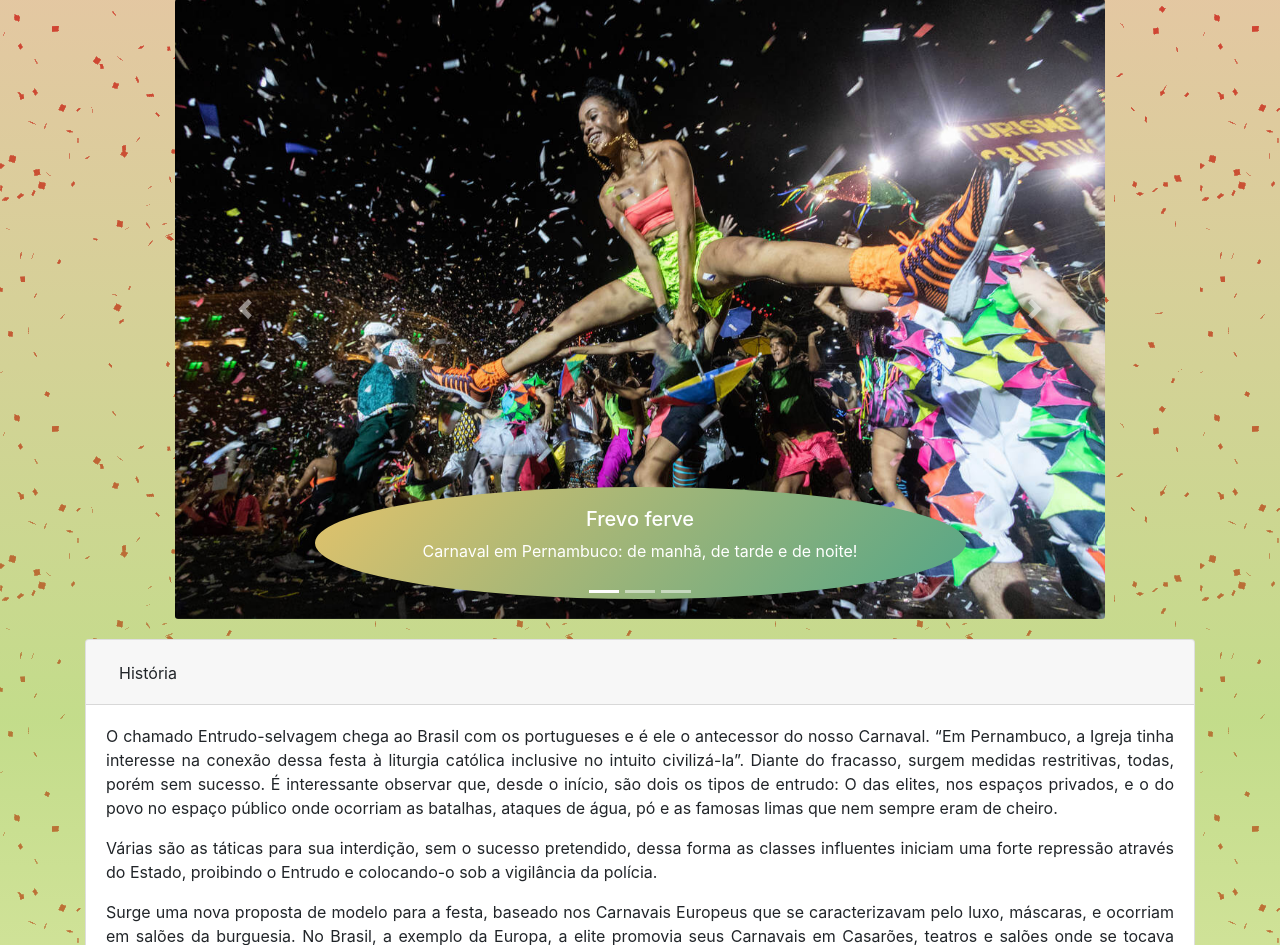
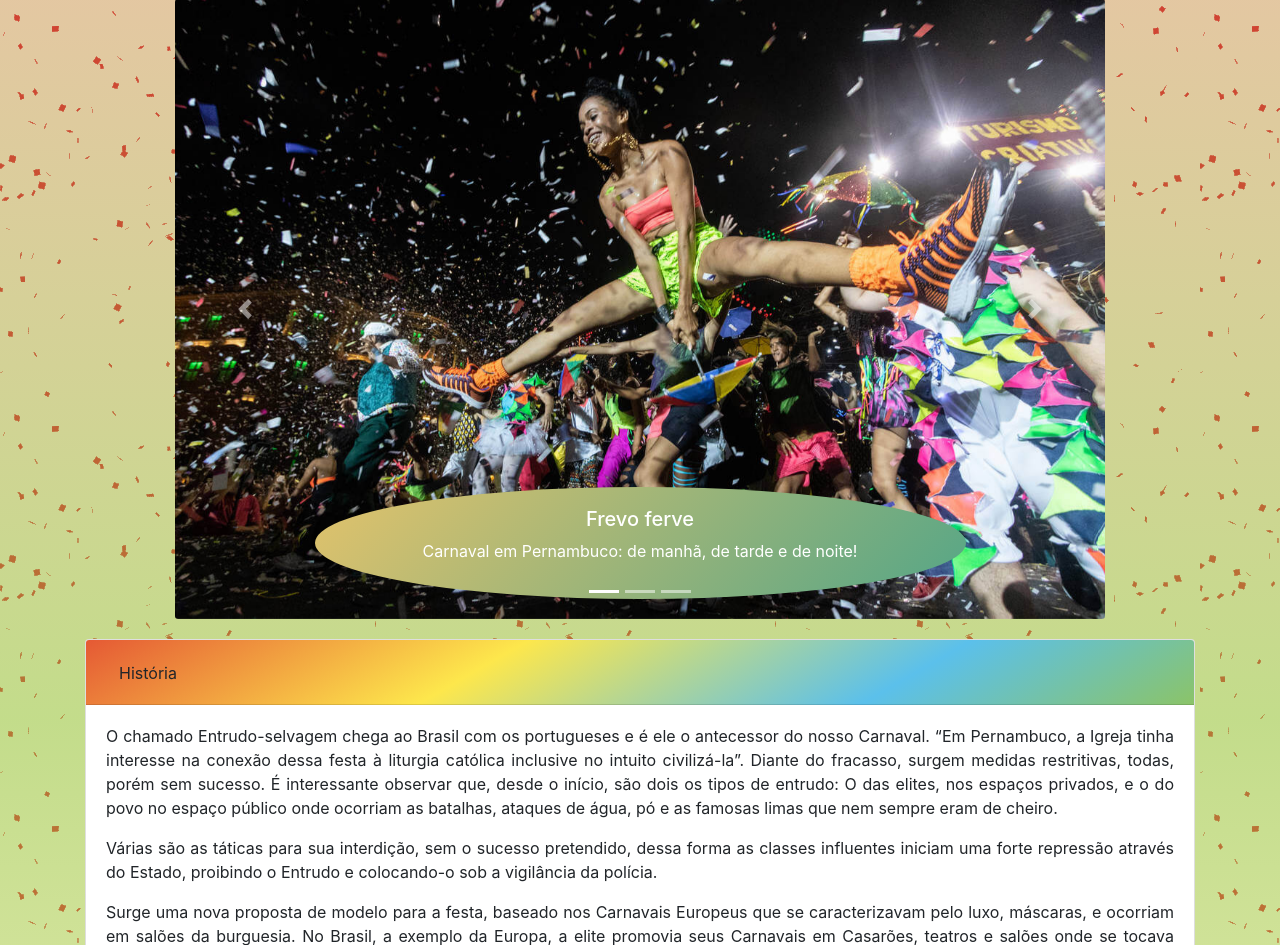
Before and after one commit to thiagojacinto/bootstrap-review-project-2020, a PHP site: page / in a window 1280 px wide. Shown: the part 376-1321 px from the top of the page. Run offline with PHP 8.4, Linux system fonts and the light colour scheme.

Commit message:
linear gradient trasition on hover

```diff
--- a/styles/animation.css
+++ b/styles/animation.css
@@ -137,3 +137,28 @@
             transform: translateX(-8px) translateY(8px);
   }
 }
+
+/*
+  ANIMATION COLOR RADIENT ANIMATION
+  Author: Chris Coyier (https://codepen.io/chriscoyier
+*/
+
+.gradient-transition {
+  background: linear-gradient(
+    -30deg,
+    rgba(155,197,61,1),
+    rgba(91,192,235,1),
+    rgba(253,231,76,1),
+    rgba(229,89,52,1)
+  );
+  background-size: 100% 200%;
+
+  transition: background-position 0.8s ease-in-out;
+  -o-transition: background-position 0.8s ease-in-out;
+  -moz-transition: background-position 0.8s ease-in-out;
+  -webkit-transition: background-position 0.8s ease-in-out;
+}
+
+.gradient-transition:hover {
+  background-position: 0 100%;
+}
```
